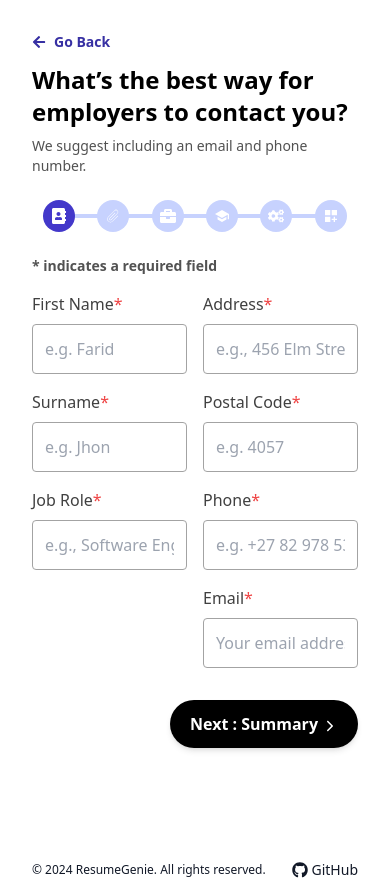
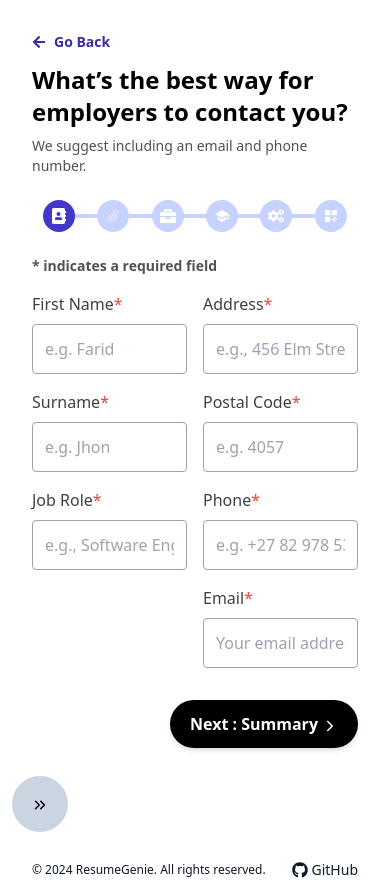
Before and after one commit to abdelrahman-mohamed-010/Ai-Resume-Builder, a React (Vite) app in the folder frontend/: page /builder/contact-info in a window 390 px wide. Built offline with nearby package versions, Linux system fonts and the light colour scheme.

Commit message:
feat: make sidebar reponive for mobile

```diff
--- a/frontend/src/components/Sidebar/Sidebar.tsx
+++ b/frontend/src/components/Sidebar/Sidebar.tsx
@@ -1,4 +1,4 @@
-import { useState } from "react";
+import { useState, useEffect } from "react";
 import { motion } from "framer-motion";
 import { FiHome } from "react-icons/fi";
 import { IoMdPaper } from "react-icons/io";
@@ -9,23 +9,45 @@ import Option from "./Option";
 import ToggleClose from "./ToggleClose";
 
 const Sidebar = () => {
-  const [open, setOpen] = useState(true);
+  const isSmallScreen = window.innerWidth < 768;
+  const [open, setOpen] = useState(!isSmallScreen);
+
+  useEffect(() => {
+    if (isSmallScreen && open) {
+      document.body.style.overflow = "hidden";
+    } else {
+      document.body.style.overflow = "auto";
+    }
+    return () => {
+      document.body.style.overflow = "auto";
+    };
+  }, [open, isSmallScreen]);
 
   return (
+    <>
+      {open && isSmallScreen && (
+        <div
+          className="fixed top-0 left-0 w-full h-full bg-black opacity-50 dark:opacity-70 z-20 "
+          onClick={() => setOpen(false)}
+        />
+      )}
       <motion.nav
         layout
-      className={`sticky top-0 h-screen shrink-0 border-r border-slate-300 z-30 p-2
-        bg-light-background dark:bg-dark-background max-sm:hidden`}
+        className={`sticky top-0 h-screen max-sm:fixed shrink-0 border-r ${
+          !open ? "max-sm:border-r-0" : ""
+        } border-slate-300 z-30 p-2 bg-light-background dark:bg-dark-background`}
         animate={{
-        width: open ? 225 : 60,
+          width: open ? 225 : isSmallScreen ? 0 : 60,
         }}
         transition={{
           duration: 0.3,
           ease: "easeInOut",
         }}
       >
+        {/* Title Section */}
         <TitleSection open={open} />
-      <div className="space-y-1">
+
+        <div className={`space-y-1 ${!open ? " max-sm:hidden" : ""}`}>
           <Option Icon={FiHome} title="Home" open={open} path="/" />
           <Option
             Icon={IoMdAdd}
@@ -54,8 +76,10 @@ const Sidebar = () => {
           />
         </div>
 
+        {/* Toggle button */}
         <ToggleClose open={open} setOpen={setOpen} />
       </motion.nav>
+    </>
   );
 };
 
--- a/frontend/src/components/Sidebar/TitleSection.tsx
+++ b/frontend/src/components/Sidebar/TitleSection.tsx
@@ -3,12 +3,14 @@ interface TitleSectionProps {
 }
 import { motion } from "framer-motion";
 import Logo from "./Logo";
-;
-
 const TitleSection: React.FC<TitleSectionProps> = ({ open }) => {
   return (
     <div className="mb-3 border-b border-slate-300 pb-3">
-      <div className="flex  items-center justify-between rounded-md transition-colors text-primary-text dark:text-white">
+      <div
+        className={`flex ${
+          !open ? "max-sm:hidden" : ""
+        }  items-center justify-between rounded-md transition-colors text-primary-text dark:text-white`}
+      >
         <div className="flex items-center gap-3">
           <Logo />
           {open && (
--- a/frontend/src/components/Sidebar/ToggleClose.tsx
+++ b/frontend/src/components/Sidebar/ToggleClose.tsx
@@ -11,15 +11,19 @@ const ToggleClose: React.FC<ToggleCloseProps> = ({ open, setOpen }) => {
     <motion.button
       layout
       onClick={() => setOpen(!open)}
-      className="absolute bottom-0 left-0 right-0  border-t border-slate-300 transition-colors hover:bg-slate-100 dark:hover:bg-gray-700 dark:text-white"
+      className={`absolute bottom-0 left-0 right-0 max-sm:z-50 max-sm:fixed  max-sm:bg-slate-300  border-t  border-slate-300 transition-colors md:hover:bg-slate-100 dark:md:hover:bg-gray-700 dark:text-white ${
+        open
+          ? " max-sm:bg-white max-sm:dark:bg-dark-background max-sm:w-[225px] border-r border-slate-300"
+          : "max-sm:max-w-14 max-sm:max-h-14 max-sm:bg-gray-100 max-sm:dark:bg-slate-950 max-sm:border-2 max-sm:border-r-2 max-sm:dark:border-2 max-sm:rounded-full max-sm:bottom-3 max-sm:left-3"
+      }`}
     >
-      <div className="flex items-center p-2">
+      <div className="flex items-center p-2 max-sm:justify-center">
         <motion.div
           layout
           className="grid size-10 place-content-center text-lg"
         >
           <FiChevronsRight
-            className={`transition-transform ${open && "rotate-180"}`}
+            className={`transition-transform ${open && "rotate-180"} ${!open && " max-sm:mb-0.5"}`}
           />
         </motion.div>
         {open && (
```
Lines whose indentation alone changed are shown as unchanged.
